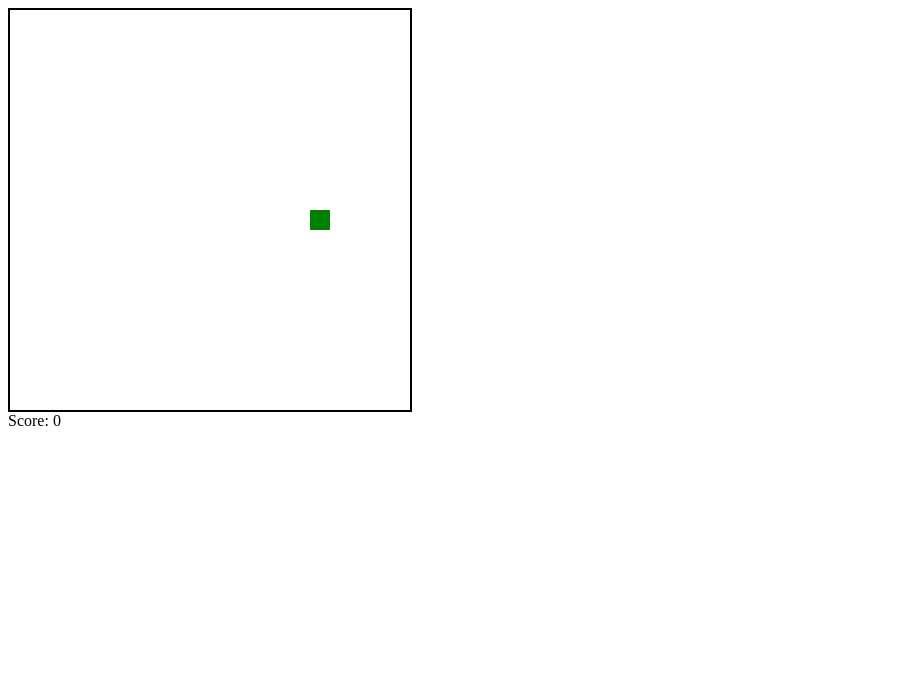
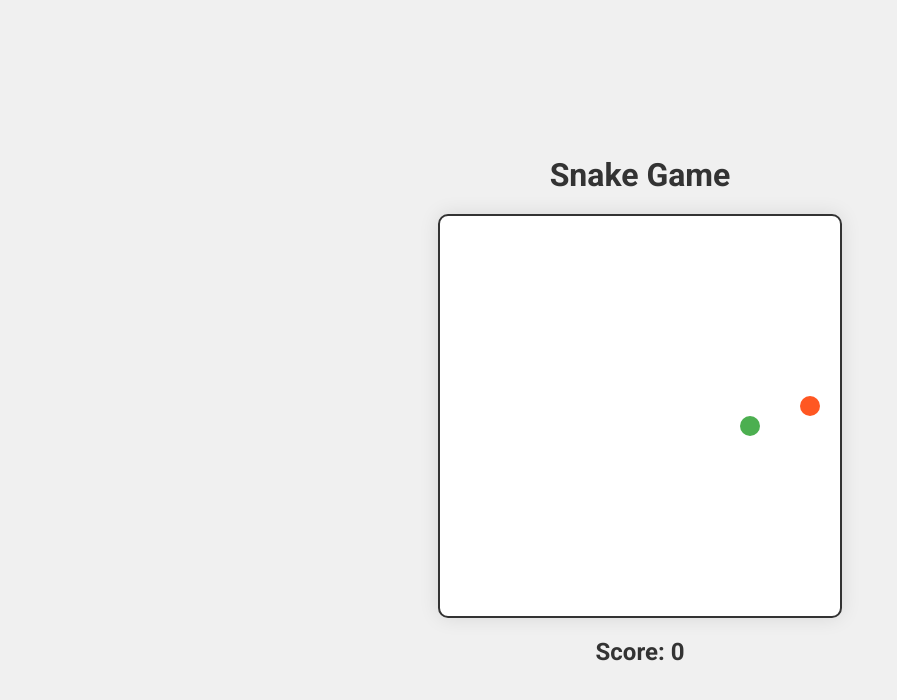
Before and after one commit to DGaberstein/Snake-game, a plain HTML site: page index.html in a window 1280 px wide. Shown: the whole page, without its empty margins (0-897 px from the left). Drawn offline with Linux system fonts and the light colour scheme.

Commit message:
Frist update

```diff
--- a/index.html
+++ b/index.html
@@ -3,12 +3,16 @@
 <head>
     <meta charset="UTF-8">
     <meta name="viewport" content="width=device-width, initial-scale=1.0">
-    <title>Snake Game</title>
+    <title>Modern Snake Game</title>
     <link rel="stylesheet" href="styles.css">
+    <link href="https://fonts.googleapis.com/css2?family=Roboto:wght@300;400;700&display=swap" rel="stylesheet">
 </head>
 <body>
-    <div id="game-board"></div>
-    <div id="score">Score: 0</div>
+    <div class="game-container">
+        <h1>Snake Game</h1>
+        <div id="game-board"></div>
+        <div id="score">Score: 0</div>
+    </div>
     <script src="script.js"></script>
 </body>
 </html>
--- a/script.js
+++ b/script.js
@@ -36,6 +36,7 @@ function moveSnake() {
         document.querySelector('.food').remove();
         createFood();
         increaseSpeed();
+        // Don't remove the tail to make the snake longer
     } else {
         snake.pop();
     }
@@ -58,6 +59,11 @@ function updateGameBoard() {
         snakePart.classList.add('snake-part');
         gameBoard.appendChild(snakePart);
     });
+    const foodElement = document.createElement('div');
+    foodElement.style.left = food.x + 'px';
+    foodElement.style.top = food.y + 'px';
+    foodElement.classList.add('food');
+    gameBoard.appendChild(foodElement);
 }
 
 function changeDirection(event) {
--- a/styles.css
+++ b/styles.css
@@ -1,20 +1,53 @@
+body {
+    margin: 0;
+    padding: 0;
+    display: flex;
+    justify-content: center;
+    align-items: center;
+    height: 100vh;
+    background-color: #f0f0f0;
+    font-family: 'Roboto', sans-serif;
+}
+
+.game-container {
+    text-align: center;
+}
+
+h1 {
+    color: #333;
+    margin-bottom: 20px;
+}
+
 #game-board {
     width: 400px;
     height: 400px;
-    border: 2px solid black;
+    border: 2px solid #333;
+    border-radius: 10px;
     position: relative;
+    background-color: #fff;
+    box-shadow: 0 0 20px rgba(0, 0, 0, 0.1);
+    overflow: hidden;
 }
 
 .snake-part {
     width: 20px;
     height: 20px;
-    background-color: green;
+    background-color: #4CAF50;
     position: absolute;
+    border-radius: 50%;
 }
 
 .food {
     width: 20px;
     height: 20px;
-    background-color: red;
+    background-color: #FF5722;
     position: absolute;
+    border-radius: 50%;
 }
+
+#score {
+    margin-top: 20px;
+    font-size: 24px;
+    font-weight: bold;
+    color: #333;
+}
```
